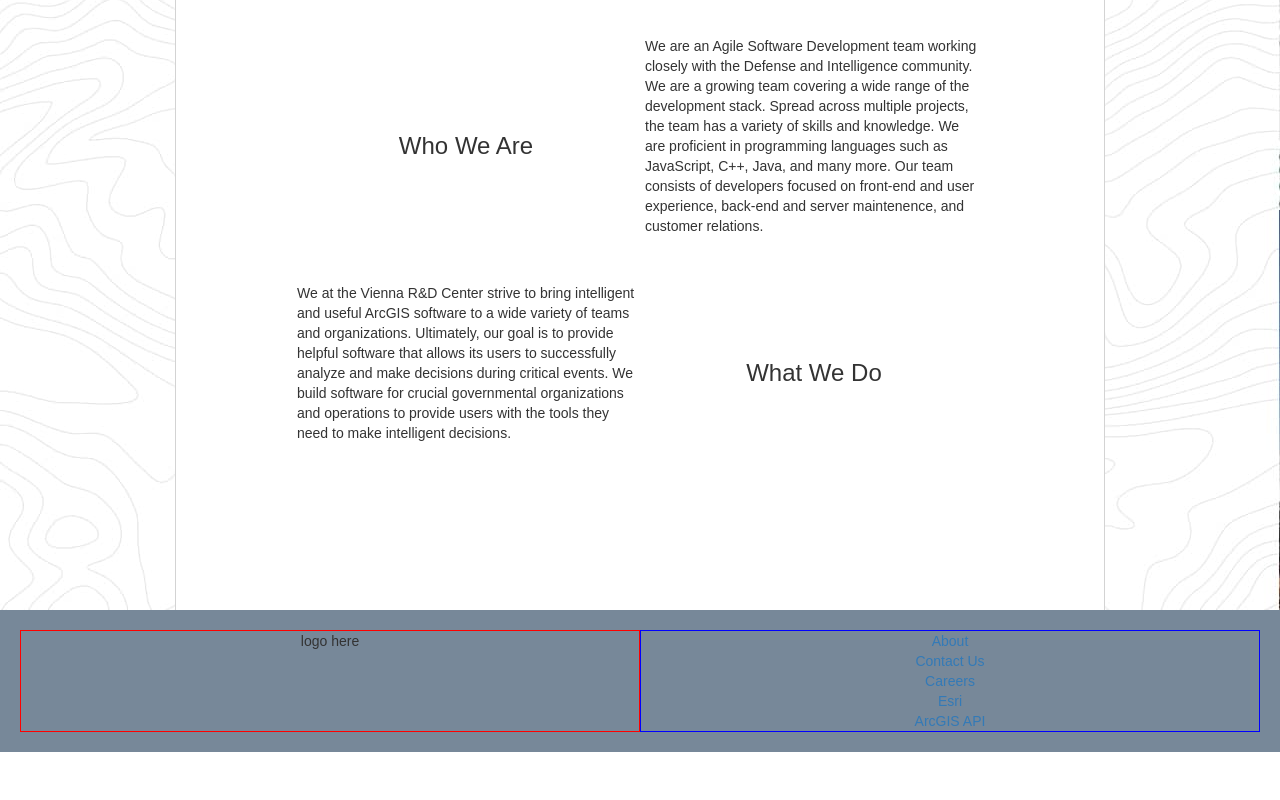
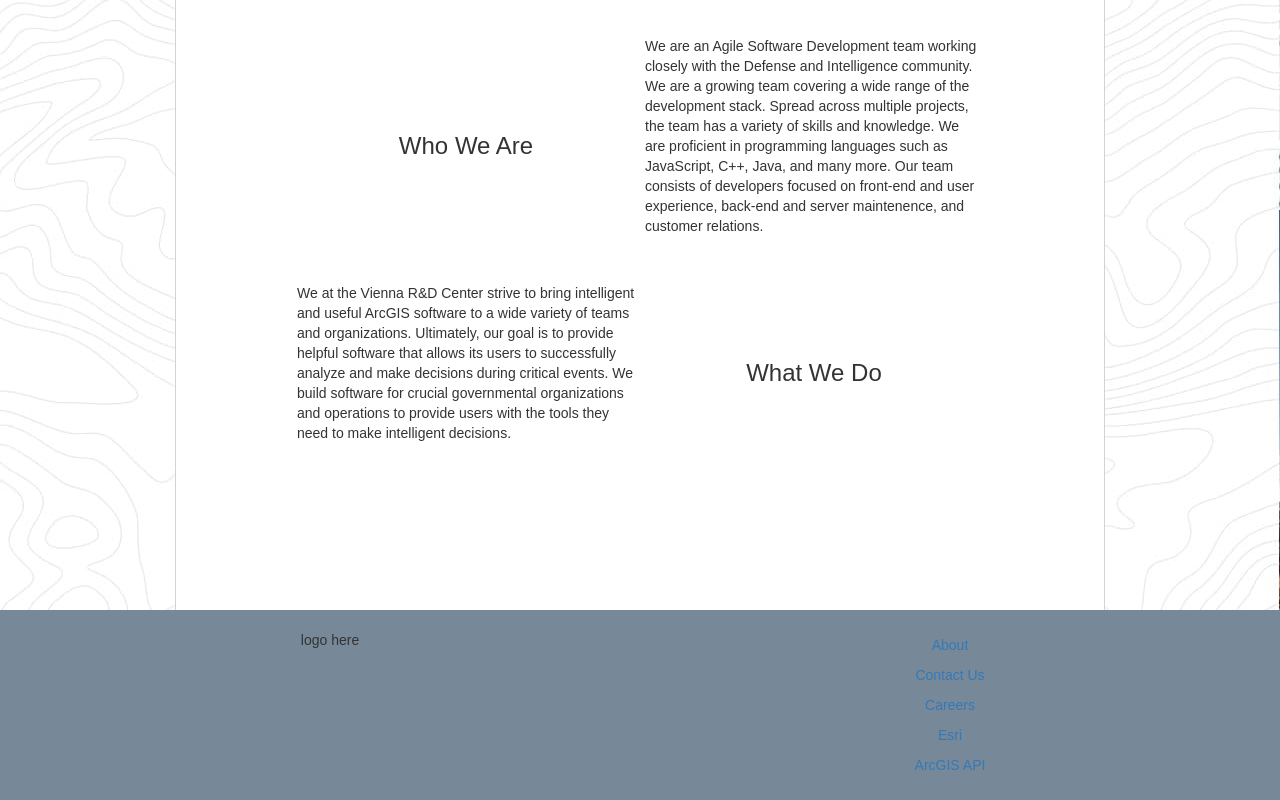
Before and after one commit to tyanthony/idt-website, a React (Create React App) app in the folder website/: page / in a window 1280 px wide. Shown: the part 265-1065 px from the top of the page. Before the commit the page ends 1017 px from the top, so only its background shows below. Built offline with nearby package versions, Linux system fonts and the light colour scheme.

Commit message:
styling on links in footer

```diff
--- a/website/src/Footer/Footer.css
+++ b/website/src/Footer/Footer.css
@@ -8,13 +8,16 @@
 
 .logo {
   width: 50%;
-  border: 1px solid red;
+  text-align: center;
 }
 
-.footerLinks {
+.linksContainer {
   display: flex;
   flex-direction: column;
   width: 50%;
   font-size: 0.5em;
-  border: 1px solid blue;
 }
+
+.footerLinks {
+  margin: 5px;
+}
--- a/website/src/Footer/Footer.js
+++ b/website/src/Footer/Footer.js
@@ -7,12 +7,12 @@ class Footer extends Component {
     const logo = <div className="logo">logo here</div>;
 
     const links =
-      <div className="footerLinks">
-        <a >About</a>
-        <a >Contact Us</a>
-        <a href="https://www.esri.com/en-us/about/careers/job-search#@careerPath=@location=US-VA-Vienna@jobSearch=">Careers</a>
-        <a href="https://www.esri.com/en-us/home">Esri</a>
-        <a href="https://developers.arcgis.com/javascript/">ArcGIS API</a>
+      <div className="linksContainer">
+        <a className="footerLinks">About</a>
+        <a className="footerLinks">Contact Us</a>
+        <a className="footerLinks" href="https://www.esri.com/en-us/about/careers/job-search#@careerPath=@location=US-VA-Vienna@jobSearch=">Careers</a>
+        <a className="footerLinks" href="https://www.esri.com/en-us/home">Esri</a>
+        <a className="footerLinks" href="https://developers.arcgis.com/javascript/">ArcGIS API</a>
       </div>;
 
     return (
```
